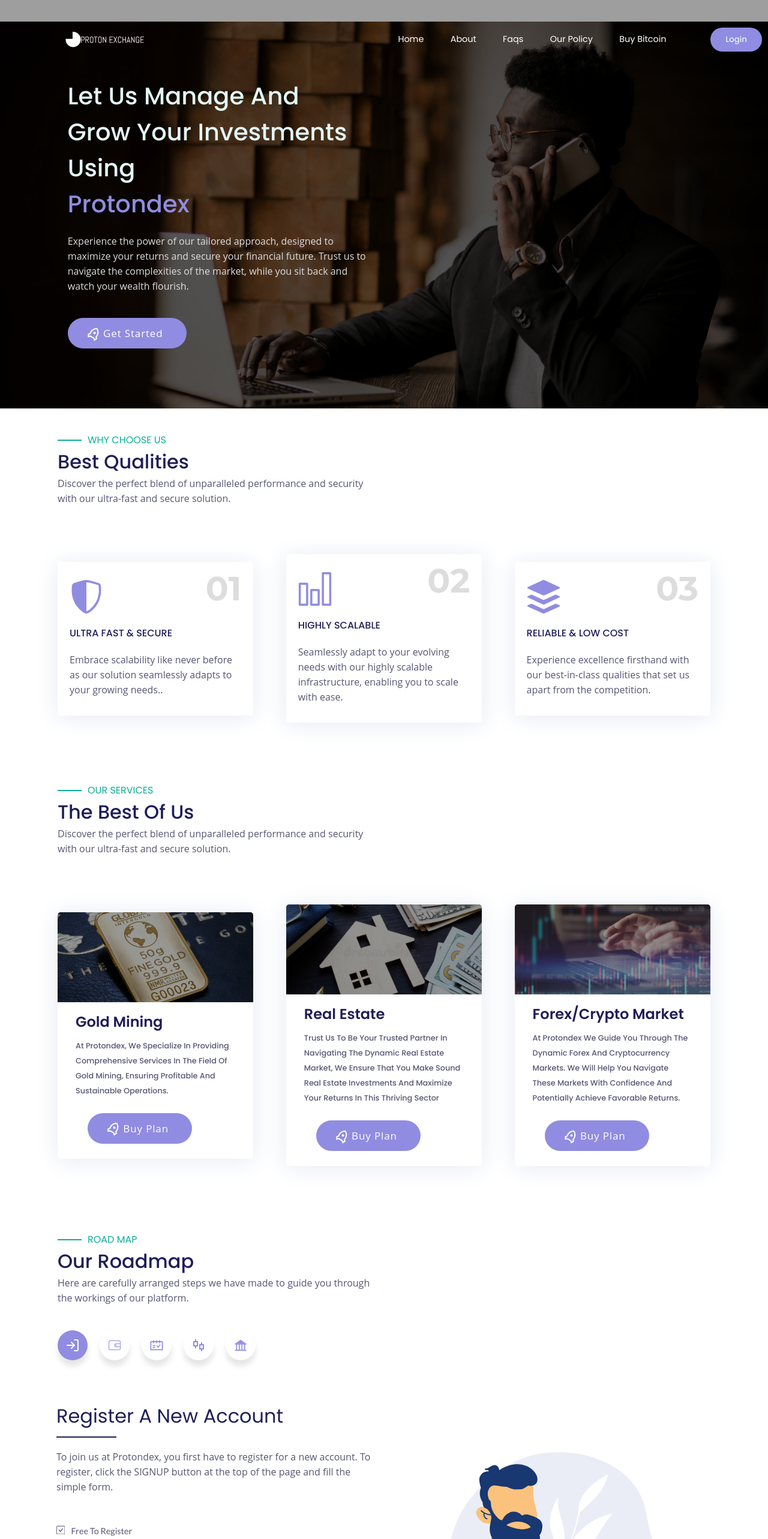
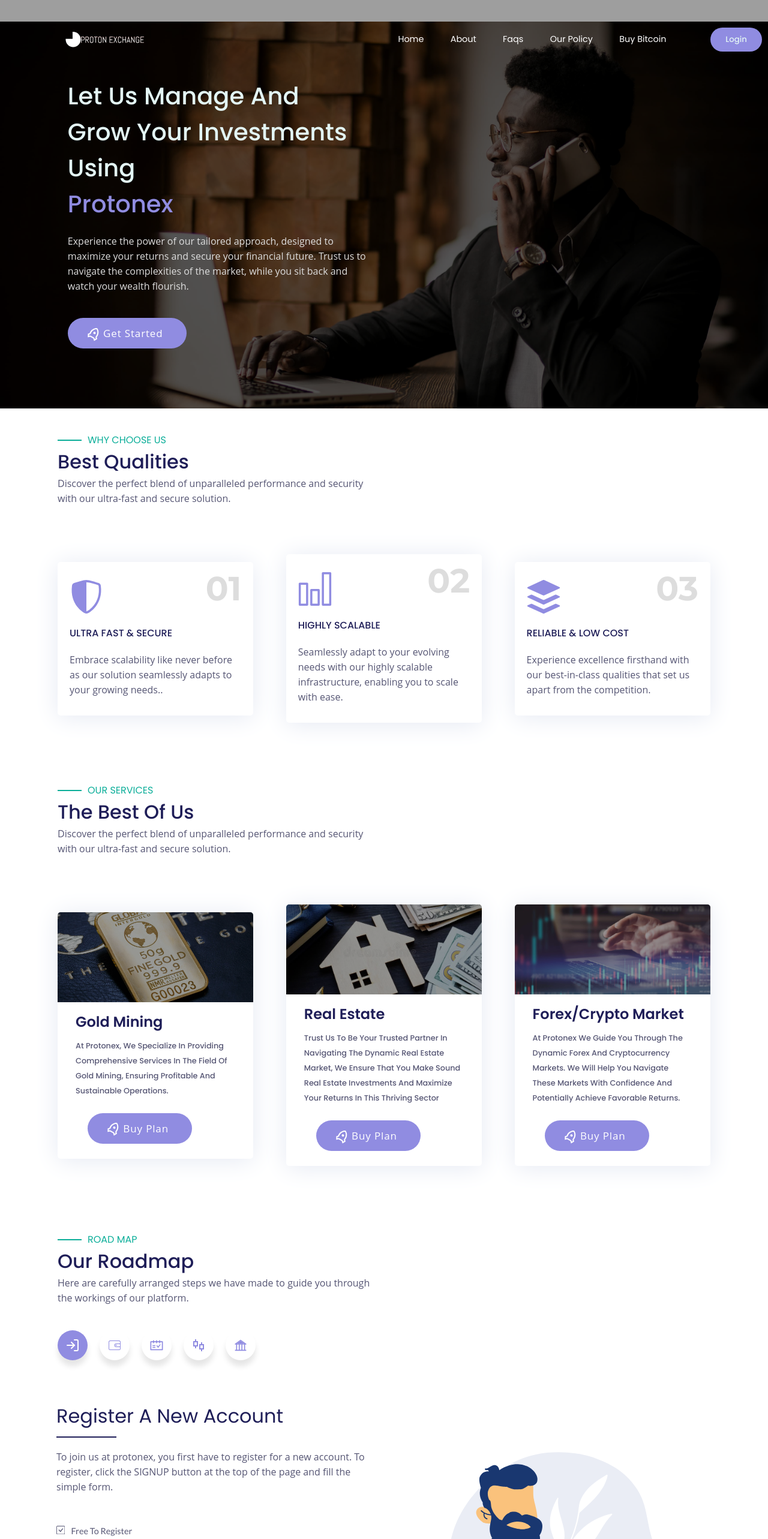
Before and after one commit to uzochukwuV/proton-frontend, a React (Create React App) app: page / in a window 1280 px wide. Shown: the top 2566 px of the page at 60% size. Built offline with nearby package versions, Linux system fonts and the light colour scheme; grey boxes are pictures that could not be loaded.

Commit message:
get started

```diff
--- a/public/index.html
+++ b/public/index.html
@@ -15,13 +15,13 @@
     <meta itemprop="name" content="Ocean Volte">
     <meta itemprop="description" content="">
     <meta property="og:type" content="website">
-    <meta property="og:title" content="Protondex company">
+    <meta property="og:title" content="Protonex company">
     <meta property="og:description" content="A one of a kind investment platform that helps you maximize your capital, easy, fast and very reliable designed to yield profits for peers through investment globally.
     It takes only one more step to be relieved, join us.">
     <meta property="og:image:type" content="image/png" />
         <meta property="og:image:width" content="600" />
     <meta property="og:image:height" content="315" />
-    <meta property="og:url" content="https://protondex.xyz">
+    <meta property="og:url" content="https://protonex.xyz">
     <link rel="preconnect" href="https://fonts.googleapis.com">
     <link rel="preconnect" href="https://fonts.gstatic.com" crossorigin>
     <link href="https://fonts.googleapis.com/css2?family=Lato:wght@300;400;700;900&family=Montserrat:ital,wght@0,300;0,400;0,500;0,600;0,700;0,800;0,900;1,400&family=Poppins:wght@300;400;500;600;700;800;900&family=Roboto:wght@300;400;500;700;900&display=swap" rel="stylesheet">
@@ -54,7 +54,7 @@
               }, 'google_translate_element');
           }
       </script>
-    <title>Proton</title>
+    <title>Protonex</title>
     <script src="//code.jivosite.com/widget/Rp48224sTn" async></script>
   </head>
   <body>
--- a/src/components/Faq/Faq.jsx
+++ b/src/components/Faq/Faq.jsx
@@ -7,14 +7,14 @@ const Faq = () => {
         {
             id:1,
             active:true,
-            question:'What is Protondex?',
-            answer:"Protondex is an online platform that maximizes the slight differences in prices of global forex exchange rate and investment in real estate, stocks/commodities and agriculture to inturn satisfy her clients.",
+            question:'What is protonex?',
+            answer:"protonex is an online platform that maximizes the slight differences in prices of global forex exchange rate and investment in real estate, stocks/commodities and agriculture to inturn satisfy her clients.",
         },
         {
             id:2,
             active:false,
             question:'where does the investment go into?',
-            answer:'Protondex reinvests the funds generated from this platform into real estate and oil exploration industries around the world. these industries generate enough revenue to constantly satisfy the clients returns, and keep the company running',
+            answer:'protonex reinvests the funds generated from this platform into real estate and oil exploration industries around the world. these industries generate enough revenue to constantly satisfy the clients returns, and keep the company running',
         },
         {
             id:3,
@@ -32,7 +32,7 @@ const Faq = () => {
             id:5,
             active:false,
             question:'What cryptocurrencies can I use?',
-            answer:'Protondex supports at least 3 crypto currencies for transactions which include BTC, USDT, ETHEREUM. We plan on supporting more crypto currencies in the near future.',
+            answer:'protonex supports at least 3 crypto currencies for transactions which include BTC, USDT, ETHEREUM. We plan on supporting more crypto currencies in the near future.',
         },
     ])
 
@@ -54,7 +54,7 @@ const Faq = () => {
                 </div>
                 <h1 data-aos="fade-up">frequently asked questions</h1>
                 <p data-aos="fade-up">
-                We’ve provided some information about Protondex, Protondex Plans, cryptocurrencies, and few other common questions you might want to ask. If you have any other questions, contact our live support system or email address.
+                We’ve provided some information about protonex, protonex Plans, cryptocurrencies, and few other common questions you might want to ask. If you have any other questions, contact our live support system or email address.
                 </p>
             </div>
         </div>
--- a/src/components/Landpage/Landpage.jsx
+++ b/src/components/Landpage/Landpage.jsx
@@ -18,7 +18,7 @@ const Landpage = () => {
                     transition={{duration:0.65,delay:0.2}}
                 >
                     let us manage and grow your investments using
-                    <span className='emphasy'>Protondex</span>
+                    <span className='emphasy'>protonex</span>
                 </motion.h1>
                 <motion.p
                     initial={{y:45, opacity:0}}
--- a/src/components/about/About.jsx
+++ b/src/components/about/About.jsx
@@ -11,9 +11,9 @@ const About = () => {
                 <span className="header-line"></span>
                 <h2>about us</h2>
             </div>
-            <h1 data-aos="fade-up">learn more about Protondex</h1>
+            <h1 data-aos="fade-up">learn more about protonex</h1>
             <p data-aos="fade-up">
-            At Protondex, we believe in building long-term relationships based on trust, transparency, and mutual growth. We take the time to listen and understand your unique financial objectives, tailoring our services to meet your specific needs. Whether you are an experienced investor looking to expand your portfolio or a novice seeking guidance, we are committed to providing personalized attention and crafting strategies that align with your goals.
+            At protonex, we believe in building long-term relationships based on trust, transparency, and mutual growth. We take the time to listen and understand your unique financial objectives, tailoring our services to meet your specific needs. Whether you are an experienced investor looking to expand your portfolio or a novice seeking guidance, we are committed to providing personalized attention and crafting strategies that align with your goals.
 
             </p>
             <button className='launch-btn launch' data-aos="fade-up" onClick={()=>{
--- a/src/components/feature/Feature.jsx
+++ b/src/components/feature/Feature.jsx
@@ -18,7 +18,7 @@ const Feature = () => {
             </div>
             <h1 data-aos="fade-up">Our features and benefits</h1>
             <p data-aos="fade-up">
-                 The Protondex ecosystem is based on blockchain and we solved issues of current and future
+                 The Protonex ecosystem is based on blockchain and we solved issues of current and future
             </p>
         </div>
         <div className="feature-card-container" data-aos="fade-up">
--- a/src/components/roadmap/Roadmap.jsx
+++ b/src/components/roadmap/Roadmap.jsx
@@ -12,7 +12,7 @@ const Roadmap = () => {
         {
             id:1,
             title:'sign up',
-            content:'To join us at Protondex, you first have to register for a new account. To register, click the SIGNUP button at the top of the page and fill the simple form.',
+            content:'To join us at protonex, you first have to register for a new account. To register, click the SIGNUP button at the top of the page and fill the simple form.',
             header:'register a new account',
             body:[
             "Free to Register",
--- a/src/components/services/services.jsx
+++ b/src/components/services/services.jsx
@@ -11,7 +11,7 @@ const Service = () => {
         {
             id: 1,
             img: './gold.jpg',
-            body: 'At Protondex, we specialize in providing comprehensive services in the field of gold mining, ensuring profitable and sustainable operations.',
+            body: 'At protonex, we specialize in providing comprehensive services in the field of gold mining, ensuring profitable and sustainable operations.',
             header: "gold mining"
         },
         {
@@ -23,7 +23,7 @@ const Service = () => {
         {
             id: 3,
             img: './invest.jpg',
-            body: 'At Protondex we guide you through the dynamic Forex and cryptocurrency markets. We will help you navigate these markets with confidence and potentially achieve favorable returns. ',
+            body: 'At protonex we guide you through the dynamic Forex and cryptocurrency markets. We will help you navigate these markets with confidence and potentially achieve favorable returns. ',
             header: "forex/crypto market"
         }
     ]
--- a/src/pages/Policy.jsx
+++ b/src/pages/Policy.jsx
@@ -10,7 +10,7 @@ const Policy = () => {
     <Header />
       <section className='about-landpage policy-lanpage'>
         <div className="about-page-text">
-          <h3>Protondex policies</h3>
+          <h3>Protonex policies</h3>
           <span className="small-thin-line"></span>
         </div>
       </section>
```
